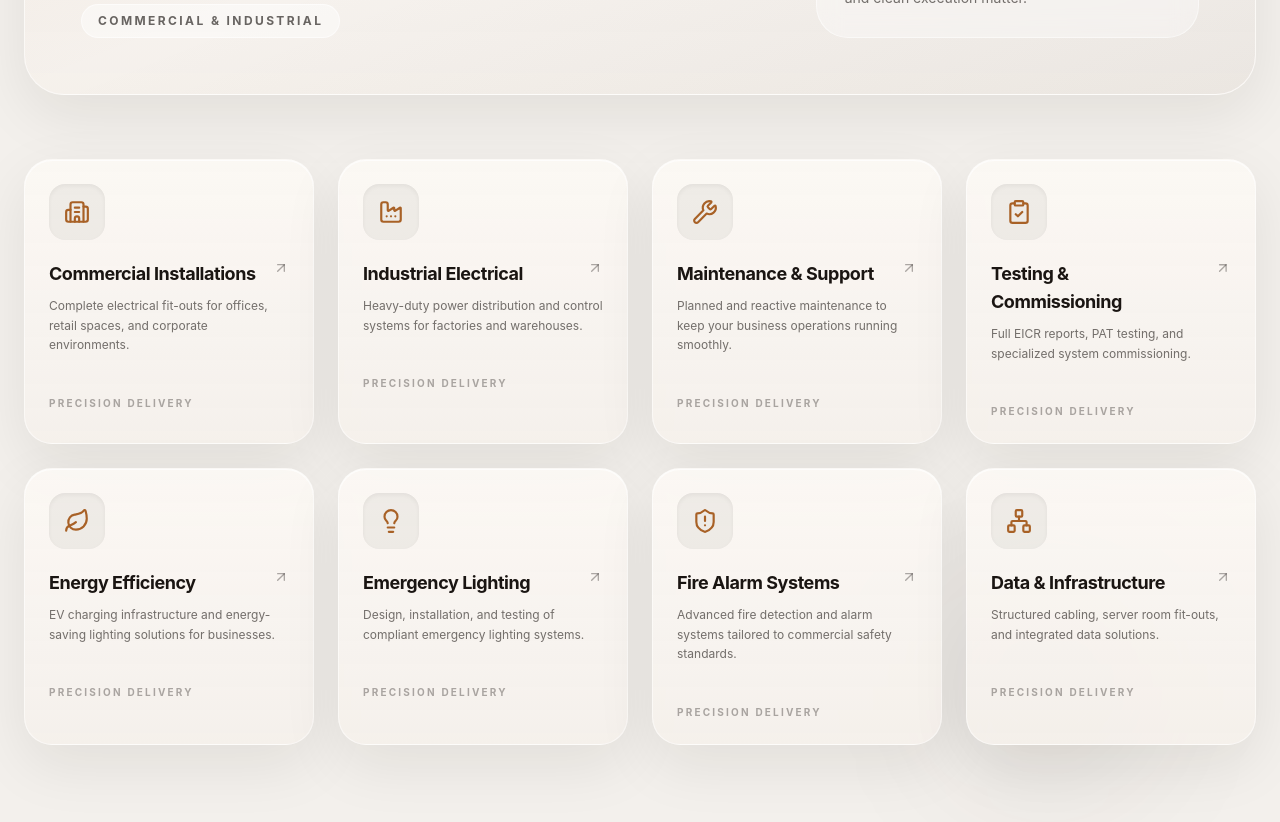
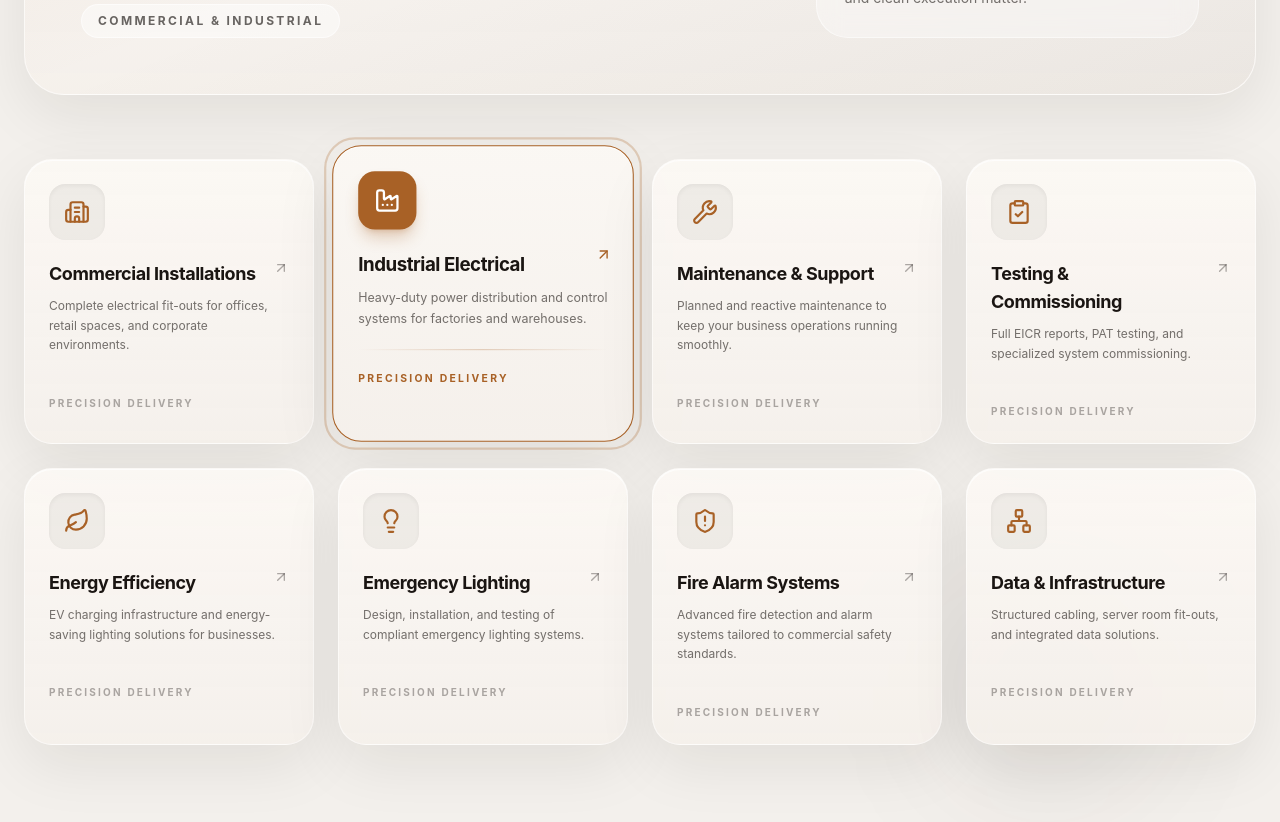
Before and after one commit to bjake0192-hash/ETS, a Next.js app: page / in a window 1280 px wide. Shown: the part 2260-3082 px from the top of the page. Built offline with nearby package versions, Linux system fonts and the light colour scheme.

Commit message:
Implement Auto-Highlight Grid for services section

```diff
--- a/src/components/sections/ServicesGrid.tsx
+++ b/src/components/sections/ServicesGrid.tsx
@@ -1,6 +1,7 @@
 "use client";
 
-import { motion } from "framer-motion";
+import { useState, useEffect, useCallback } from "react";
+import { motion, AnimatePresence } from "framer-motion";
 import { ArrowUpRight } from "lucide-react";
 import {
   Building2,
@@ -59,6 +60,19 @@ const services = [
 ];
 
 export default function ServicesGrid() {
+  const [activeIndex, setActiveIndex] = useState(0);
+  const [isPaused, setIsPaused] = useState(false);
+
+  useEffect(() => {
+    if (isPaused) return;
+
+    const interval = setInterval(() => {
+      setActiveIndex((prev) => (prev + 1) % services.length);
+    }, 4000);
+
+    return () => clearInterval(interval);
+  }, [isPaused]);
+
   return (
     <section id="services" className="py-28 bg-background relative overflow-hidden">
       <div className="absolute inset-x-0 top-0 h-px bg-gradient-to-r from-transparent via-electric-yellow/30 to-transparent" />
@@ -126,34 +140,72 @@ export default function ServicesGrid() {
           viewport={viewportOnce}
           className="grid grid-cols-1 md:grid-cols-2 lg:grid-cols-4 gap-6"
         >
-          {services.map((service, index) => (
+          {services.map((service, index) => {
+            const isActive = activeIndex === index;
+            return (
               <motion.div
                 key={index}
                 variants={fadeUp}
-              className="group relative p-6 rounded-[1.75rem] surface-card border border-white/50 hover:border-electric-yellow/55 transition-all hover:-translate-y-2"
+                onMouseEnter={() => {
+                  setIsPaused(true);
+                  setActiveIndex(index);
+                }}
+                onMouseLeave={() => setIsPaused(false)}
+                animate={isActive ? { scale: 1.04, y: -8 } : { scale: 1, y: 0 }}
+                className={`group relative p-6 rounded-[1.75rem] surface-card border transition-all duration-500 ${
+                  isActive ? "border-electric-yellow shadow-2xl shadow-electric-yellow/10" : "border-white/50 hover:border-electric-yellow/55"
+                }`}
               >
+                {/* Power Pulse Animation */}
+                <AnimatePresence>
+                  {isActive && (
+                    <motion.div
+                      initial={{ opacity: 0, scale: 0.95 }}
+                      animate={{ opacity: [0, 1, 0], scale: [0.95, 1.08, 1.15] }}
+                      exit={{ opacity: 0 }}
+                      transition={{ duration: 2, repeat: Infinity, ease: "easeOut" }}
+                      className="absolute inset-0 rounded-[1.75rem] border-2 border-electric-yellow/30 pointer-events-none"
+                    />
+                  )}
+                </AnimatePresence>
+
                 <div className="absolute inset-x-8 top-0 h-px bg-gradient-to-r from-transparent via-electric-yellow/50 to-transparent opacity-0 group-hover:opacity-100 transition-opacity" />
-              <div className="mb-5 bg-navy-900/5 w-14 h-14 rounded-2xl flex items-center justify-center group-hover:bg-electric-yellow transition-colors shadow-inner">
-                <service.icon className="text-electric-yellow group-hover:text-white transition-colors" size={26} />
+
+                <div className={`mb-5 w-14 h-14 rounded-2xl flex items-center justify-center transition-all duration-500 shadow-inner ${
+                  isActive ? "bg-electric-yellow shadow-lg shadow-electric-yellow/30" : "bg-navy-900/5 group-hover:bg-electric-yellow"
+                }`}>
+                  <service.icon className={`transition-colors duration-500 ${
+                    isActive ? "text-white" : "text-electric-yellow group-hover:text-white"
+                  }`} size={26} />
                 </div>
+
                 <div className="flex items-start justify-between gap-4 mb-2">
-                <h3 className="text-lg font-bold text-navy-900 tracking-tight">
+                  <h3 className={`text-lg font-bold tracking-tight transition-colors duration-500 ${
+                    isActive ? "text-navy-900" : "text-navy-900"
+                  }`}>
                     {service.title}
                   </h3>
                   <ArrowUpRight
                     size={16}
-                  className="text-navy-900/35 group-hover:text-electric-yellow group-hover:translate-x-1 group-hover:-translate-y-1 transition-all"
+                    className={`transition-all duration-500 ${
+                      isActive ? "text-electric-yellow translate-x-1 -translate-y-1" : "text-navy-900/35 group-hover:text-electric-yellow group-hover:translate-x-1 group-hover:-translate-y-1"
+                    }`}
                   />
                 </div>
                 <p className="text-navy-900/60 text-xs leading-relaxed">
                   {service.description}
                 </p>
-              <div className="mt-5 h-px w-full bg-gradient-to-r from-electric-yellow/0 via-electric-yellow/30 to-electric-yellow/0 opacity-0 group-hover:opacity-100 transition-opacity" />
-              <p className="mt-5 text-[10px] font-bold uppercase tracking-[0.22em] text-navy-900/35">
+                <div className={`mt-5 h-px w-full bg-gradient-to-r from-electric-yellow/0 via-electric-yellow/30 to-electric-yellow/0 transition-opacity duration-500 ${
+                  isActive ? "opacity-100" : "opacity-0 group-hover:opacity-100"
+                }`} />
+                <p className={`mt-5 text-[10px] font-bold uppercase tracking-[0.22em] transition-colors duration-500 ${
+                  isActive ? "text-electric-yellow" : "text-navy-900/35"
+                }`}>
                   Precision Delivery
                 </p>
               </motion.div>
-          ))}
+            );
+          })}
         </motion.div>
       </div>
     </section>
```
Lines whose indentation alone changed are shown as unchanged.
